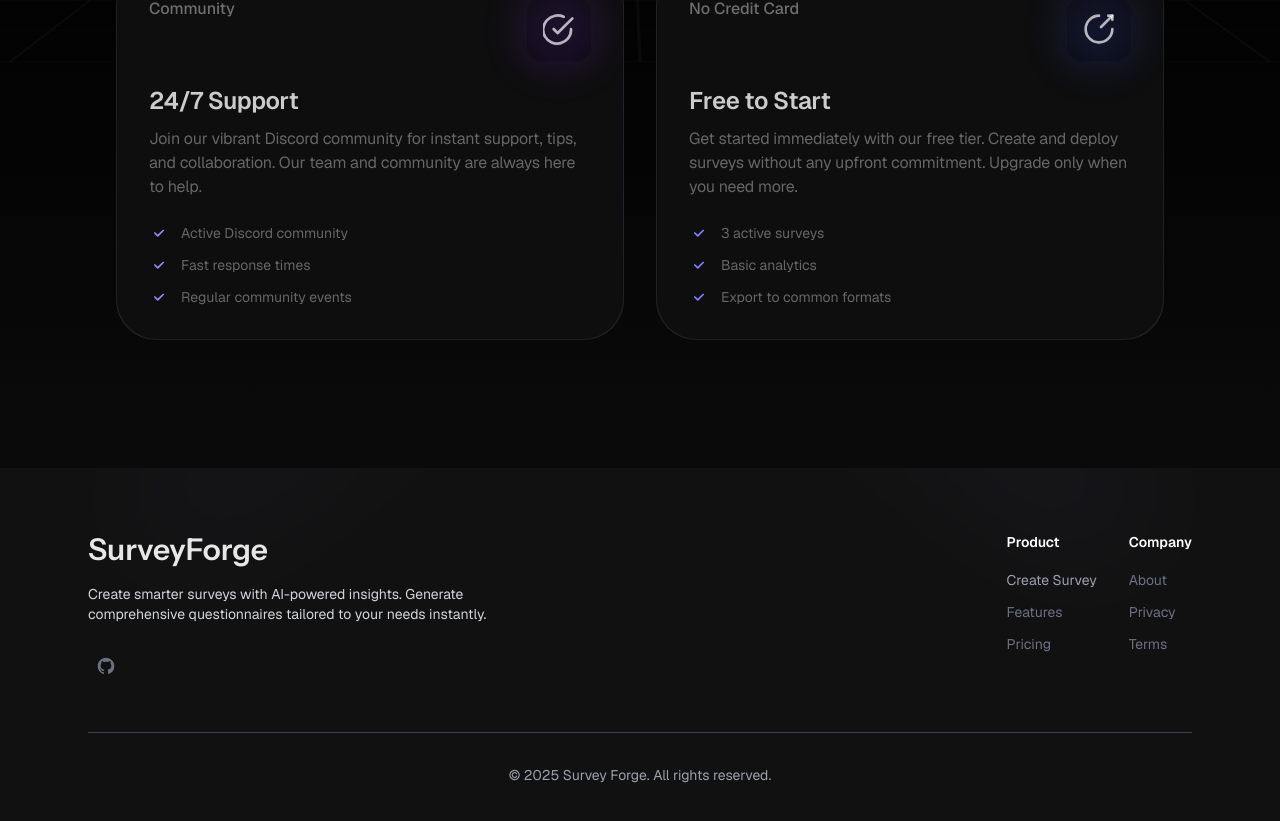
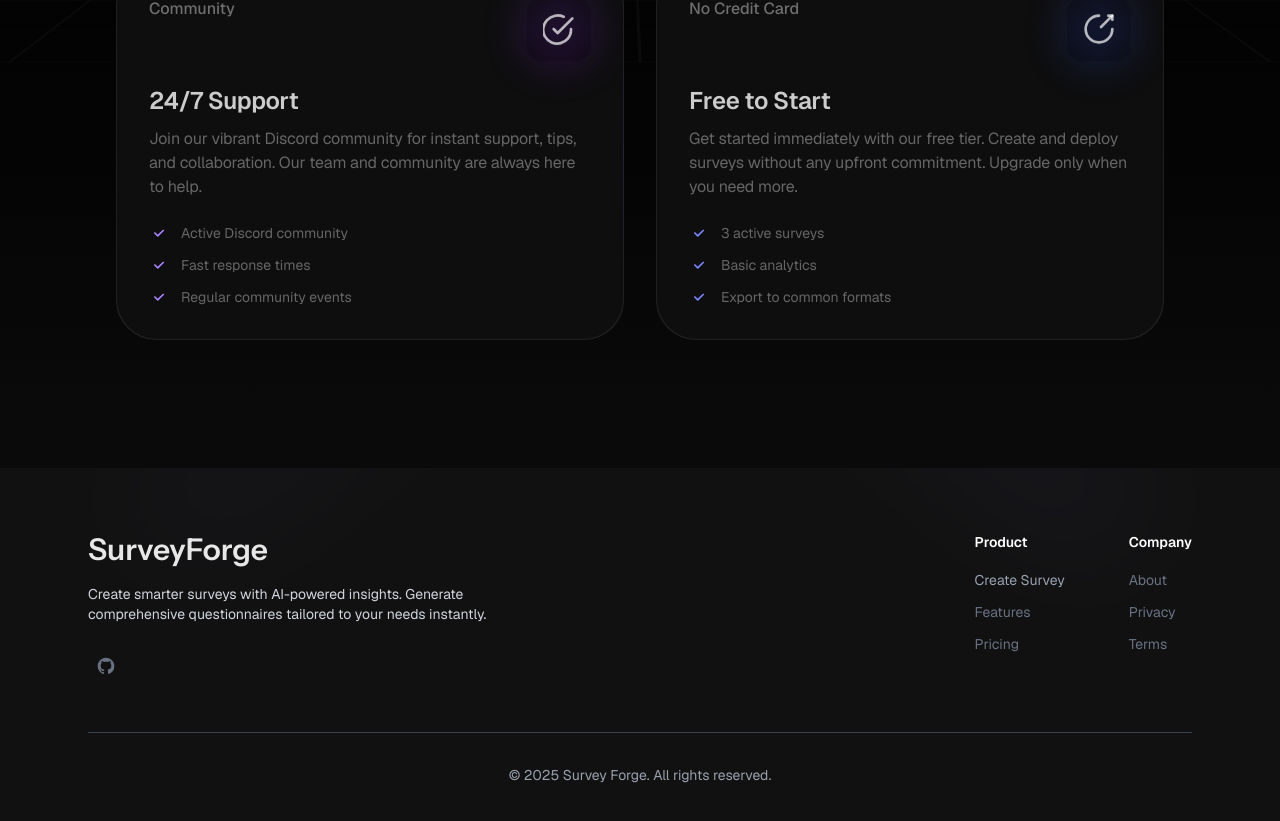
Before and after one commit to shashwtd/survey-forge, a Next.js app: page / in a window 1280 px wide. Shown: the part 1468-2289 px from the top of the page. Built offline with nearby package versions, Linux system fonts and the light colour scheme; no server answers.

Commit message:
Fixed footer to only have working links enabled.

```diff
--- a/src/components/Footer.tsx
+++ b/src/components/Footer.tsx
@@ -57,7 +57,7 @@ export default function Footer() {
                     </div>
 
                     {/* Navigation Links */}
-                    <div className="flex flex-row items-start justify-end gap-8 md:col-span-7 md:grid-cols-2">
+                    <div className="flex flex-row items-start justify-end gap-16 md:col-span-7 md:grid-cols-2">
                         {/* Product Links */}
                         <div>
                             <h3 className="text-sm font-semibold">
```
